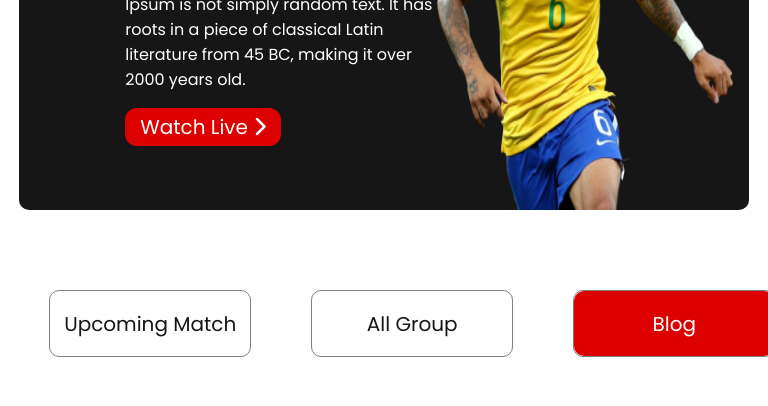
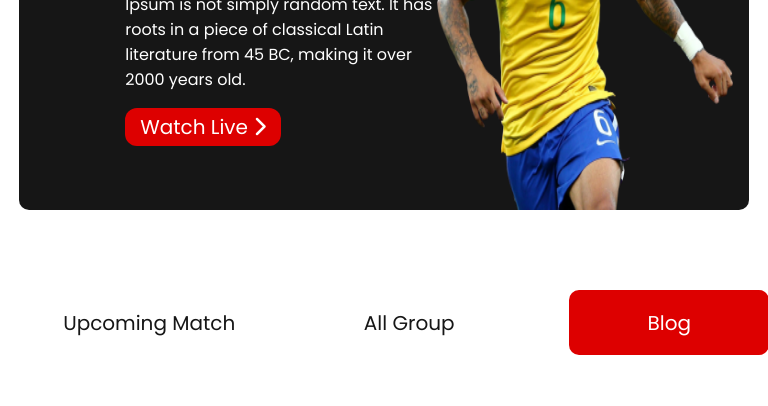
Before and after one commit to 46ra20/WorldCup, a plain HTML site: page index.html in a window 768 px wide. Shown: the part 315-721 px from the top of the page. Drawn offline with Linux system fonts and the light colour scheme.

Commit message:
World Cup

```diff
--- a/style.css
+++ b/style.css
@@ -233,9 +233,6 @@ footer{
         width: 100%;
         background-color: white;
     }
-    .blogs aside ul li{
-        border: 1px solid gray;
-    }
 
     .blogs aside ul li a{
         width: 200px;
@@ -275,7 +272,6 @@ footer{
         width: 100%;
     }
     .blogs aside ul li{
-        border: 1px solid gray;
         margin: 30px auto;
         width: 88%;
     }
```
